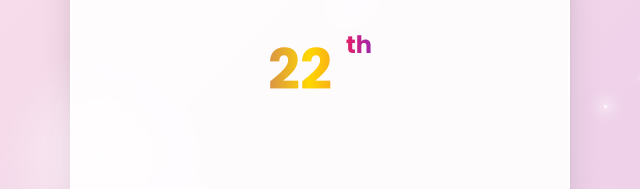
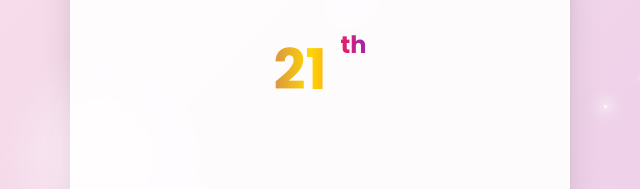
Before and after one commit to nandakurniaa/ultah-caca, a plain HTML site: page index.html in a window 1280 px wide. Shown: the part 186-375 px from the top of the page, 320-960 px from the left. Drawn offline with nearby package versions, Linux system fonts and the light colour scheme.

Commit message:
Update index.html

```diff
--- a/index.html
+++ b/index.html
@@ -1297,7 +1297,7 @@
             <div class="header">
                 <h1 class="glowing-text">Selamat Ulang Tahun</h1>
                 <h2>Caca 🤍</h2>
-                <div class="age">22</div>
+                <div class="age">21</div>
             </div>
 
             <div class="cake-container">
```
